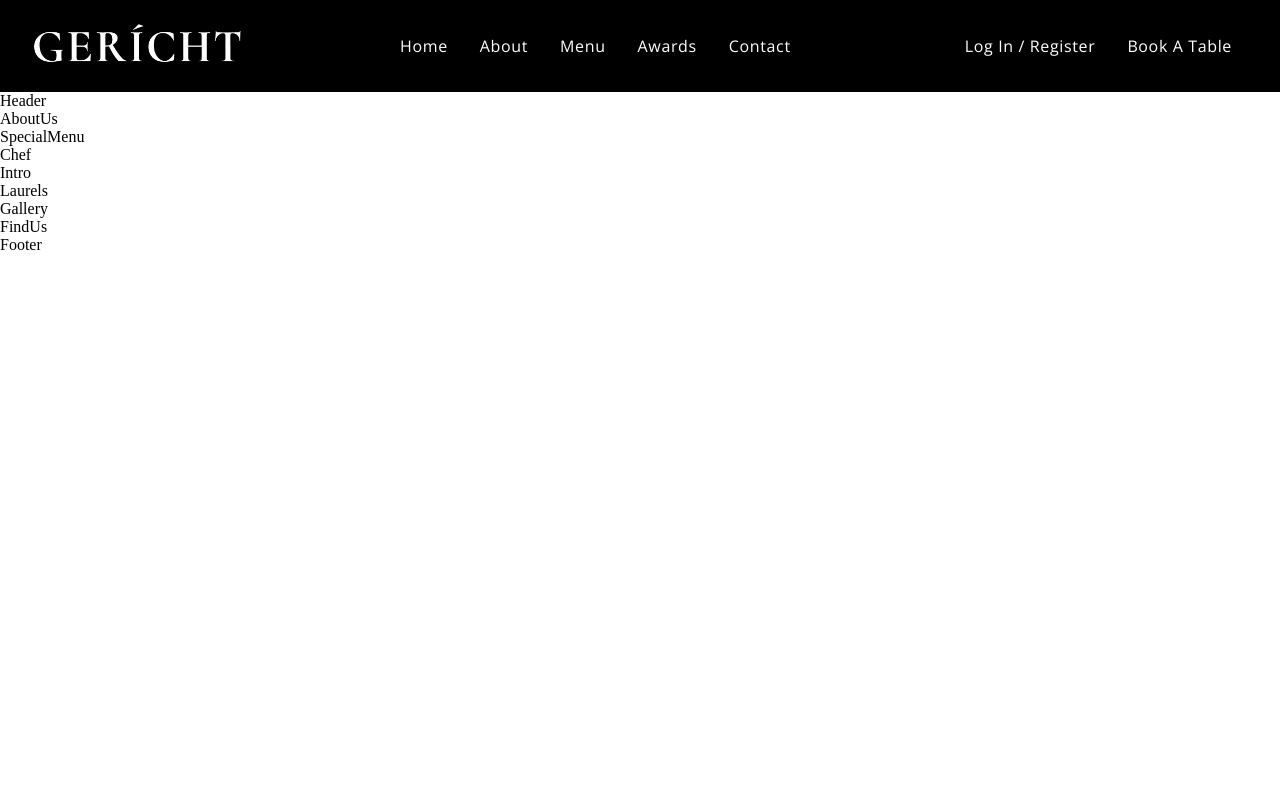
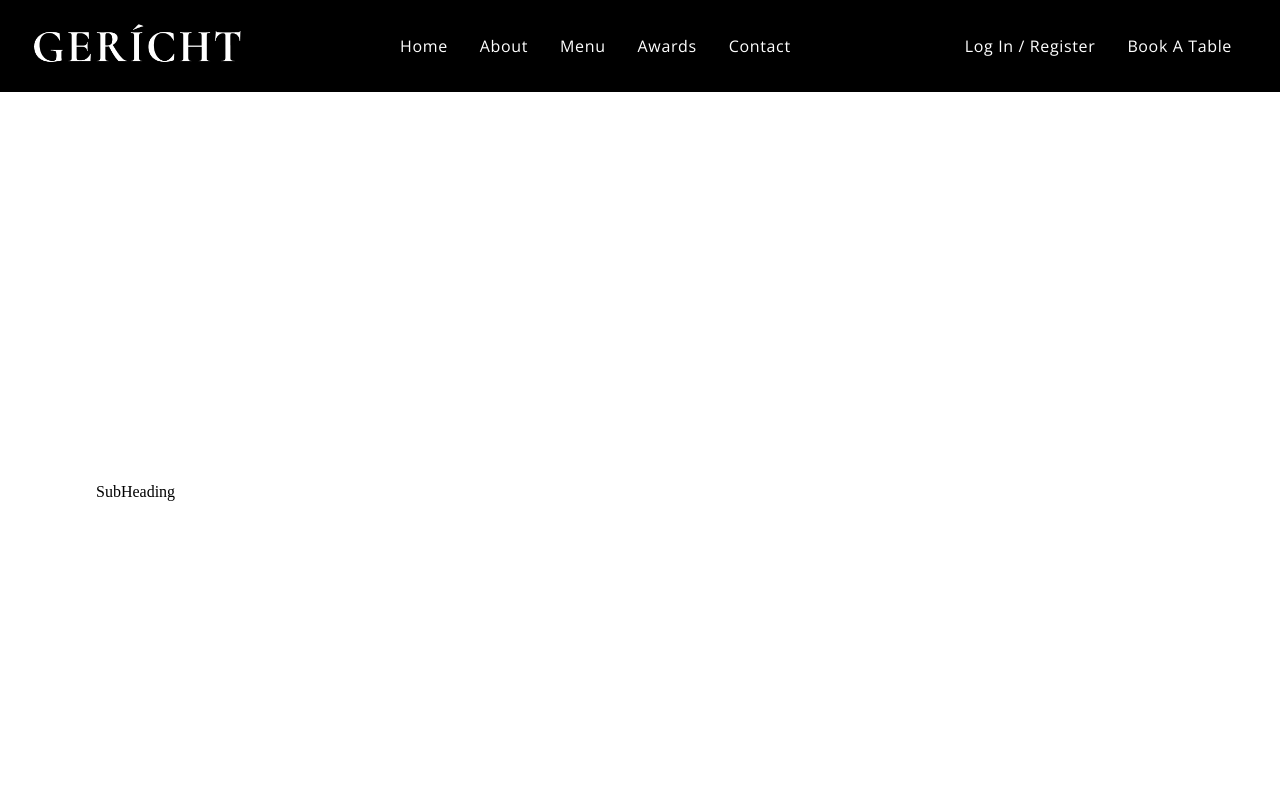
Before and after one commit to MaaX59/fine-dine, a React (Create React App) app: page / in a window 1280 px wide. Shown: the top 800 px of the page. Built offline with nearby package versions, Linux system fonts and the light colour scheme; a web font is replaced by a local one.

Commit message:
started heading

```diff
--- a/src/container/Header/Header.jsx
+++ b/src/container/Header/Header.jsx
@@ -1,10 +1,17 @@
-import React from 'react';
+import React from "react";
+import { images } from "../../constants";
 
-import './Header.css';
+import "./Header.css";
+import { SubHeading } from "../../components";
 
 const Header = () => (
-  <div>
-    Header
+  <div className="app__header app__wrapper section__padding" id="home">
+    <div className="app__wrapper_info">
+      <SubHeading />
+    </div>
+    <div className="app__wrapper_img">
+
+    </div>
   </div>
 );
 
```
